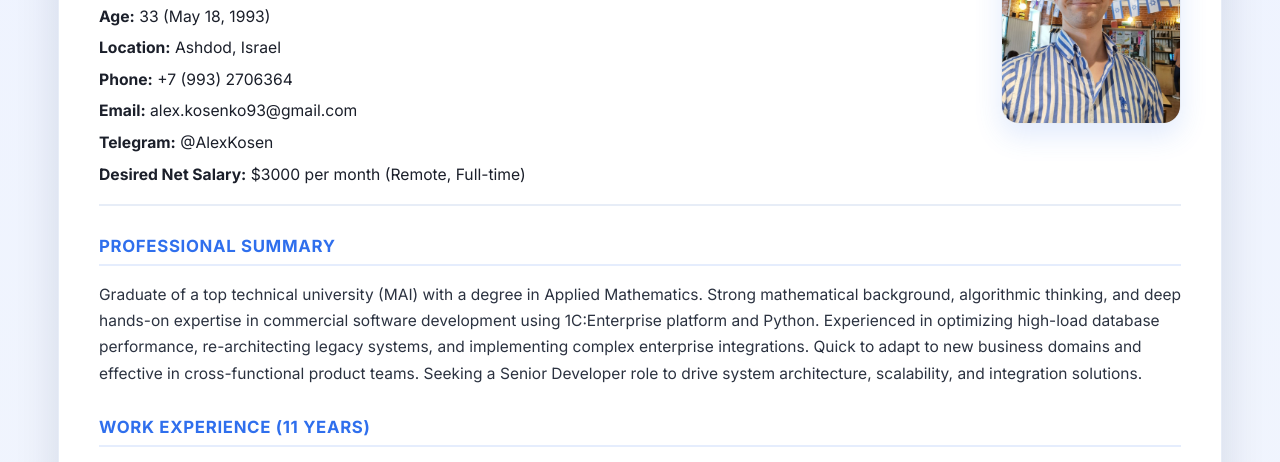
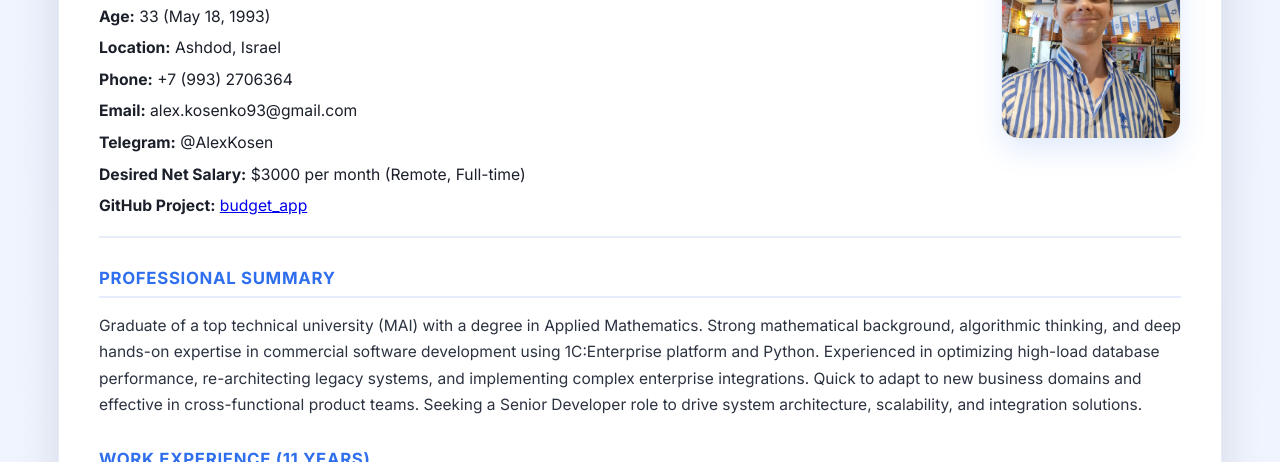
Before and after one commit to alexkosenko93-tech/aleksandrkosenko.com, a plain HTML site: page python/index.html in a window 1280 px wide. Shown: the part 306-768 px from the top of the page. Drawn offline with Linux system fonts and the light colour scheme.

Commit message:
Added link to budget app project

```diff
--- a/python/index.html
+++ b/python/index.html
@@ -37,6 +37,7 @@
                 <li><span>Email:</span> alex.kosenko93@gmail.com</li>
                 <li><span>Telegram:</span> @AlexKosen</li>
                 <li><span>Desired Net Salary:</span> $3000 per month (Remote, Full-time)</li>
+                <li><span>GitHub Project:</span> <a href="https://github.com/alexkosenko93-tech/budget_app" target="_blank" rel="noreferrer">budget_app</a></li>
               </ul>
             </div>
             <div class="portrait-wrap">
```
